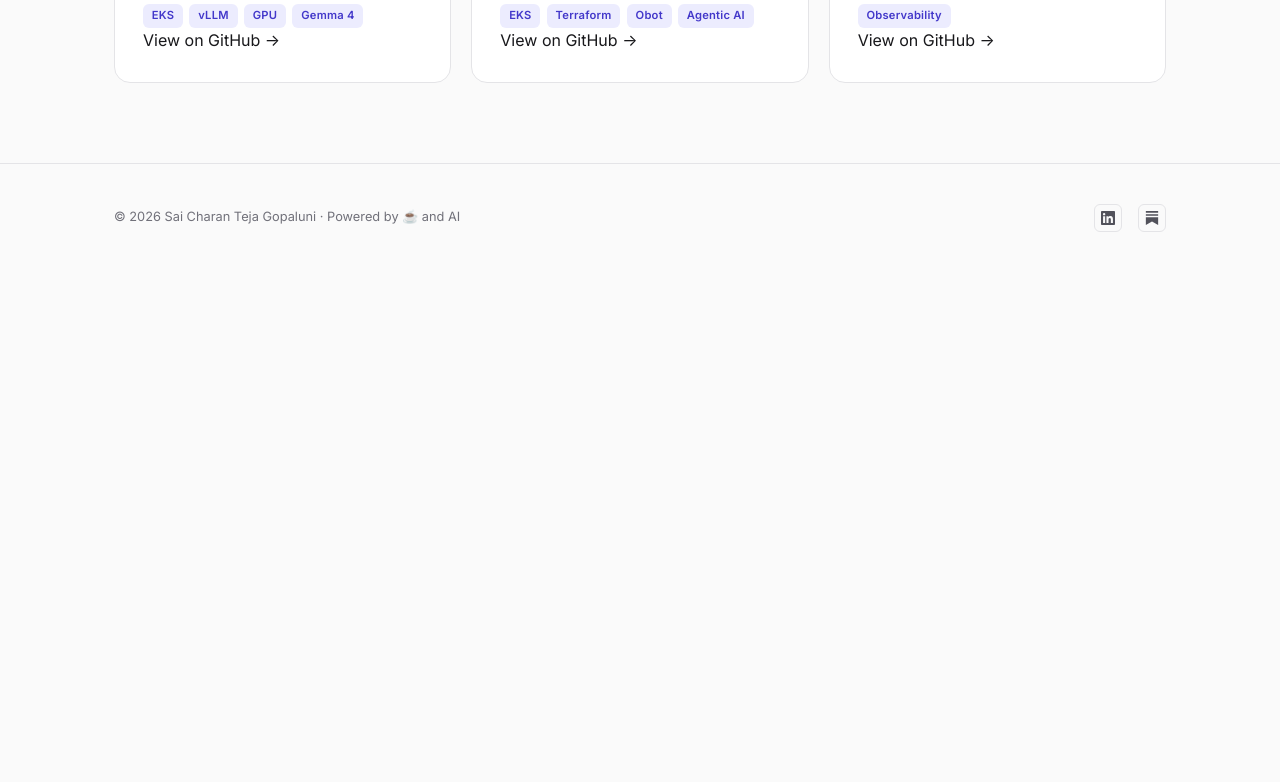
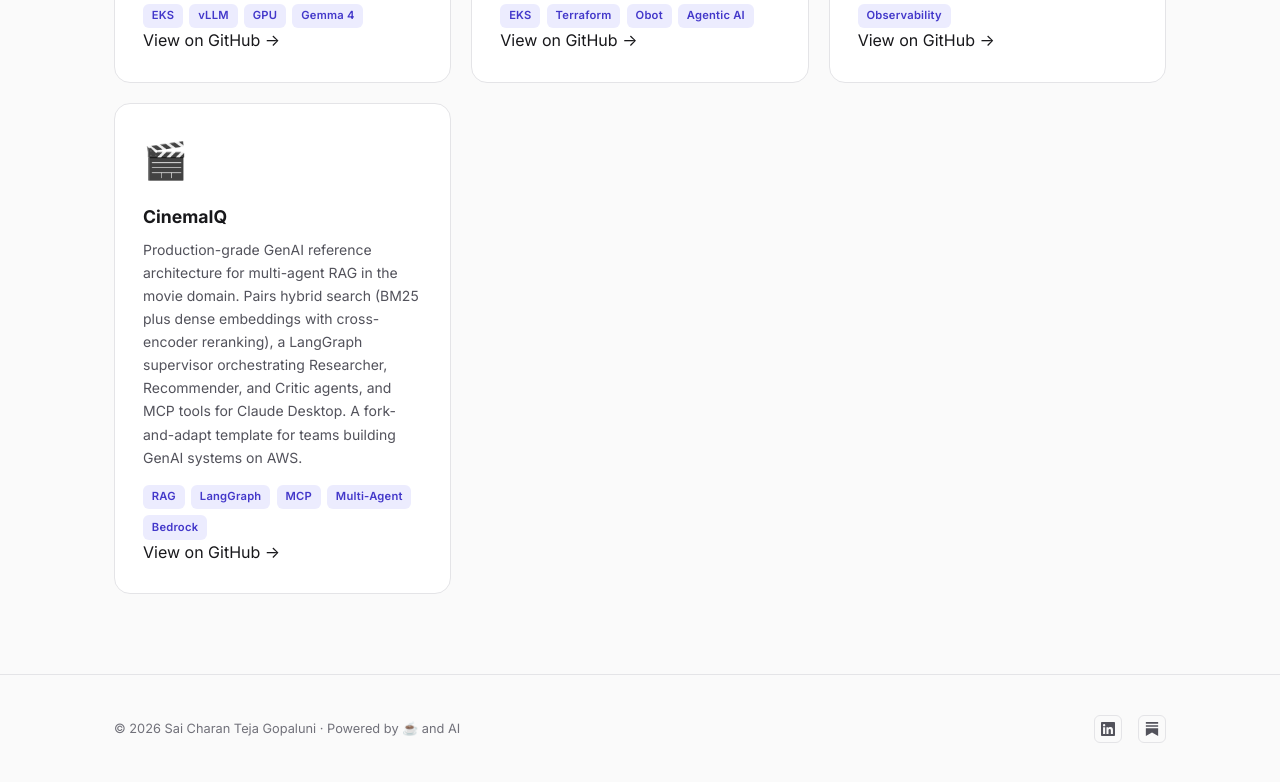
Before and after one commit to sgopaluni/sgopaluni.github.io, an Astro site: page /curiosity-corner in a window 1280 px wide. Shown: the part 626-1408 px from the top of the page. Before the commit the page ends 898 px from the top, so only its background shows below. Built offline with nearby package versions, Linux system fonts and the light colour scheme; Astro itself is replaced by a stand-in of ours.

Commit message:
Curiosity Corner Update

```diff
--- a/src/pages/curiosity-corner.astro
+++ b/src/pages/curiosity-corner.astro
@@ -22,6 +22,13 @@
     summary: 'An intelligent weather assistant demonstrating agentic AI patterns. Combines AWS Bedrock (Claude), LangChain ReAct agents, OpenWeatherMap, and Langfuse observability into a conversational multi-tool agent.',
     tags: ['LangChain', 'Bedrock', 'Agents', 'Observability'],
     emoji: '🌤️',
+  },
+  {
+    title: 'CinemaIQ',
+    url: 'https://github.com/sgopaluni/CinemaIQ-OSS',
+    summary: 'Production-grade GenAI reference architecture for multi-agent RAG in the movie domain. Pairs hybrid search (BM25 plus dense embeddings with cross-encoder reranking), a LangGraph supervisor orchestrating Researcher, Recommender, and Critic agents, and MCP tools for Claude Desktop. A fork-and-adapt template for teams building GenAI systems on AWS.',
+    tags: ['RAG', 'LangGraph', 'MCP', 'Multi-Agent', 'Bedrock'],
+    emoji: '🎬',
   },
 ];
 ---
```
